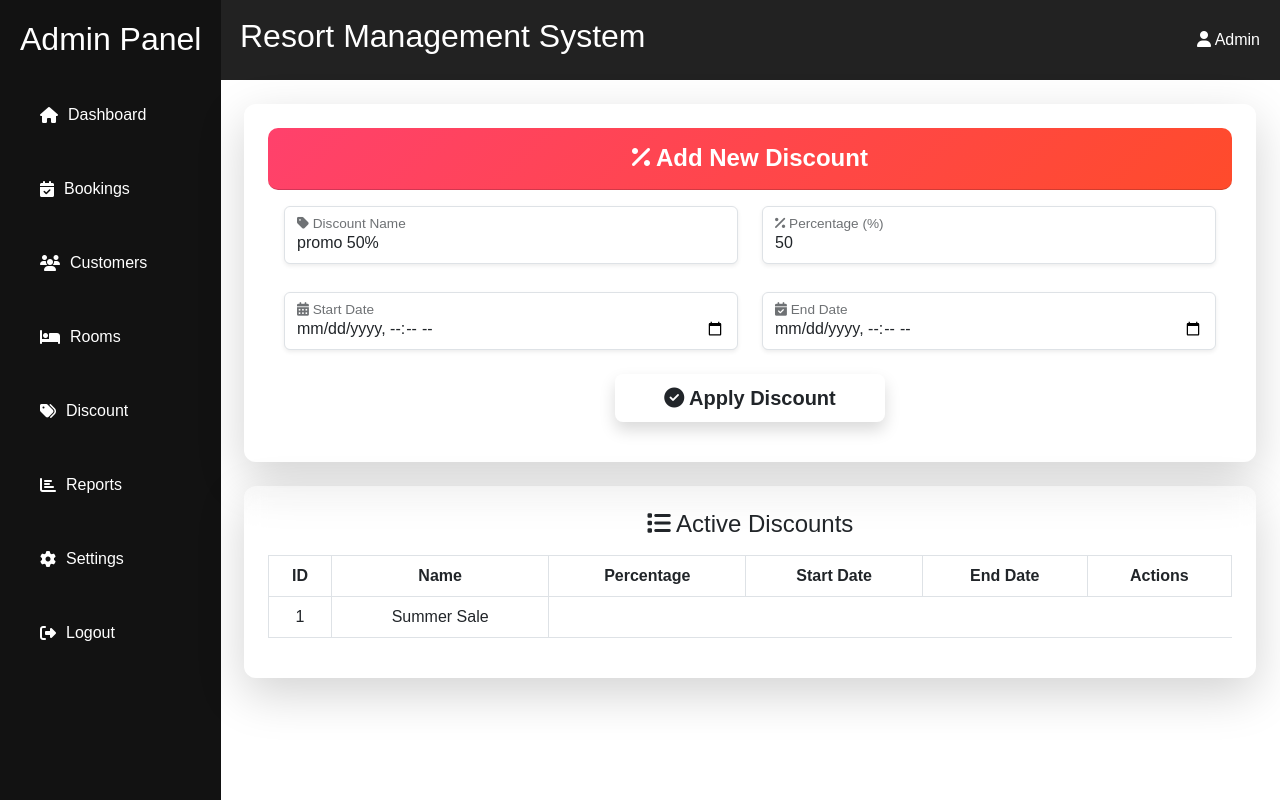
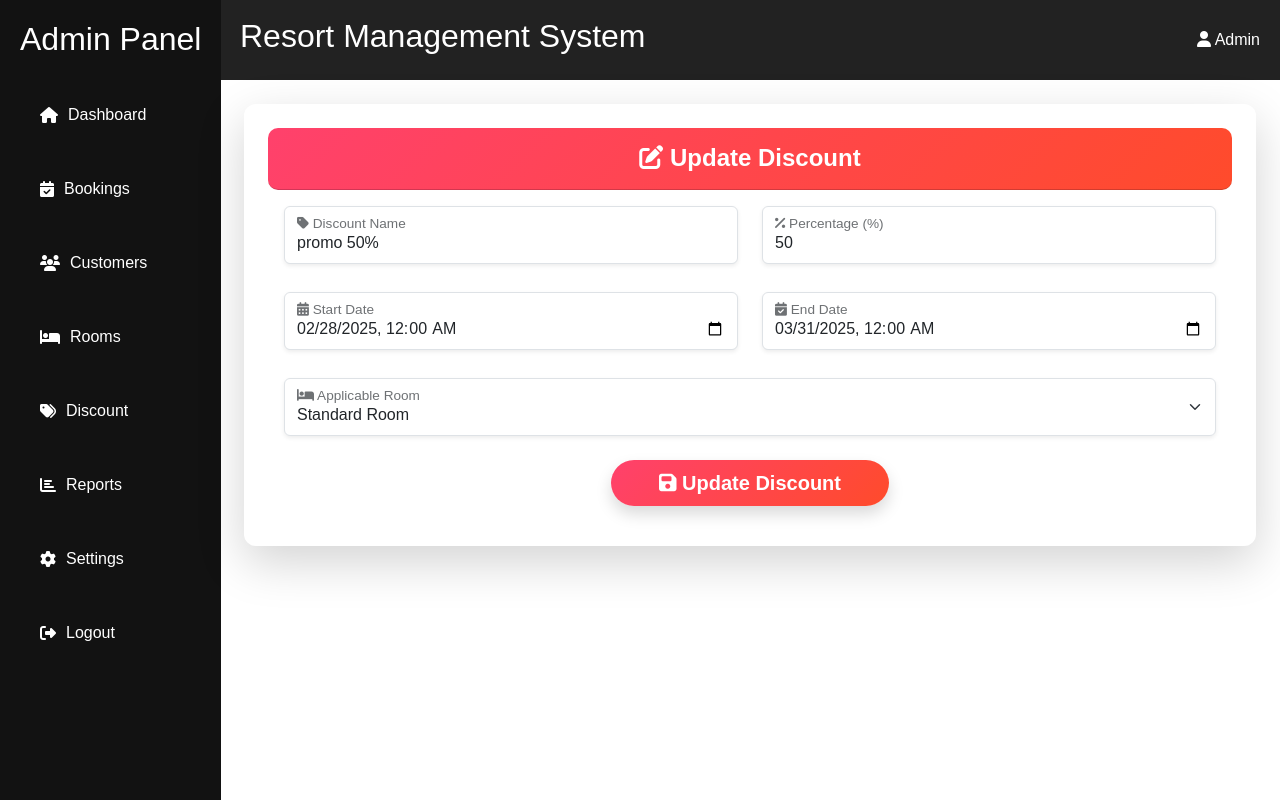
Before and after one commit to tolits20/resort-ms, a PHP site: page /admin/discount/edit.php?id=1 in a window 1280 px wide. Run offline with PHP 8.4, Linux system fonts and the light colour scheme; data comes from the database, SQL or seed files in the repository.

Commit message:
discount update

```diff
--- a/admin/discount/edit.php
+++ b/admin/discount/edit.php
@@ -3,79 +3,95 @@ include ('../includes/template.html');
 include('../../resources/database/config.php');
 include("../includes/system_update.php");
 
-$sql="SELECT * FROM discount WHERE discount_id= {$_GET['id']}";
-$result=mysqli_query($conn,$sql);
-$row=mysqli_fetch_assoc($result);
+$discount_id = $_GET['id'];
+
+
+$sql = "SELECT * FROM discount WHERE discount_id = ?";
+$stmt = mysqli_prepare($conn, $sql);
+mysqli_stmt_bind_param($stmt, "i", $discount_id);
+mysqli_stmt_execute($stmt);
+$result = mysqli_stmt_get_result($stmt);
+$row = mysqli_fetch_assoc($result);
+
+
+
 
 ?>
 
-
 <div class="content p-4">
-    <!-- Discount Form -->
     <div class="card border-0 shadow-lg p-4" style="background: rgba(255, 255, 255, 0.1); backdrop-filter: blur(10px); border-radius: 12px;">
         <div class="card-header text-white text-center p-3" style="background: linear-gradient(135deg, #ff416c, #ff4b2b); border-radius: 10px;">
-            <h4 class="mb-0 fw-bold"><i class="fas fa-percentage"></i> Add New Discount</h4>
+            <h4 class="mb-0 fw-bold"><i class="fas fa-edit"></i> Update Discount</h4>
         </div>
         <div class="card-body">
-            <form>
+            <form action="update.php" method="POST">
                 <div class="row g-4">
-                    <!-- Discount Name -->
                     <div class="col-md-6">
                         <div class="form-floating">
-                            <input type="text" class="form-control shadow-sm" id="discount_name" placeholder="Discount Name" value="<?php echo $row['discount_name'] ?>">
-                            <label for="discount_name"><i class="fas fa-tag"></i> Discount Name</label>
+                            <input type="text" class="form-control shadow-sm" name="discount_name" value="<?= htmlspecialchars($row['discount_name']) ?>" required>
+                            <label><i class="fas fa-tag"></i> Discount Name</label>
                         </div>
                     </div>
-                    <!-- Discount Percentage -->
                     <div class="col-md-6">
                         <div class="form-floating">
-                            <input type="number" class="form-control shadow-sm" id="percentage" min="1" max="100" placeholder="0-100" value="<?php echo $row['discount_percentage'] ?>">
-                            <label for="percentage"><i class="fas fa-percent"></i> Percentage (%)</label>
+                            <input type="number" class="form-control shadow-sm" name="percentage" min="1" max="100" value="<?= $row['discount_percentage'] ?>" required>
+                            <label><i class="fas fa-percent"></i> Percentage (%)</label>
                         </div>
                     </div>
                 </div>
 
                 <div class="row g-4 mt-1">
-                    <!-- Start Date -->
                     <div class="col-md-6">
                         <div class="form-floating">
-                            <input type="datetime-local" class="form-control shadow-sm" id="start_date" value="<?php echo $row['discount_start'] ?>">
-                            <label for="start_date"><i class="fas fa-calendar-alt"></i> Start Date</label>
+                            <input type="datetime-local" class="form-control shadow-sm" name="start_date"
+                                   value="<?= date('Y-m-d\TH:i', strtotime($row['discount_start'])) ?>" required>
+                            <label><i class="fas fa-calendar-alt"></i> Start Date</label>
                         </div>
                     </div>
-                    <!-- End Date -->
                     <div class="col-md-6">
                         <div class="form-floating">
-                            <input type="datetime-local" class="form-control shadow-sm" id="end_date" value="<?php echo $row['discount_end'] ?>">
-                            <label for="end_date"><i class="fas fa-calendar-check" ></i> End Date</label>
+                            <input type="datetime-local" class="form-control shadow-sm" name="end_date"
+                                   value="<?= date('Y-m-d\TH:i', strtotime($row['discount_end'])) ?>" required>
+                            <label><i class="fas fa-calendar-check"></i> End Date</label>
+                        </div>
+                    </div>
+                </div>
+
+                <!-- Applicable Room Dropdown -->
+                <div class="row g-4 mt-1">
+                    <div class="col-md-12">
+                        <div class="form-floating">
+                            <select class="form-select shadow-sm" name="applicable_room" required>
+                                <option value="standard" <?= ($row['applicable_room'] == 'standard') ? 'selected' : '' ?>>Standard Room</option>
+                                <option value="deluxe" <?= ($row['applicable_room'] == 'deluxe') ? 'selected' : '' ?>>Deluxe Room</option>
+                                <option value="suite" <?= ($row['applicable_room'] == 'suite') ? 'selected' : '' ?>>Suite</option>
+                            </select>
+                            <label><i class="fas fa-bed"></i> Applicable Room</label>
                         </div>
                     </div>
                 </div>
 
                 <div class="text-center mt-4">
-                    <button type="submit" class="btn btn-lg btn-gradient shadow fw-bold px-5 py-2">
-                        <i class="fas fa-check-circle"></i> Apply Discount
+                    <button type="submit" name="update" class="btn btn-lg btn-gradient shadow fw-bold px-5 py-2" value="<?php echo $discount_id ?>">
+                        <i class="fas fa-save"></i> Update Discount
                     </button>
                 </div>
             </form>
         </div>
     </div>
+</div>
 
-    <!-- Discount Table -->
-    <div class="card border-0 shadow-lg p-4 mt-4" style="background: rgba(255, 255, 255, 0.1); backdrop-filter: blur(10px); border-radius: 12px;">
-        <h4 class="text-center mb-3"><i class="fas fa-list"></i> Active Discounts</h4>
-        <table class="table table-bordered text-center">
-            <thead>
-                <tr>
-                    <th>ID</th>
-                    <th>Name</th>
-                    <th>Percentage</th>
-                    <th>Start Date</th>
-                    <th>End Date</th>
-                    <th>Actions</th>
-                </tr>
-            </thead>
-            <tbody>
-                <tr>
-                    <td>1</td>
-                    <td>Summer Sale</td>
+<style>
+.btn-gradient {
+    background: linear-gradient(135deg, #ff416c, #ff4b2b);
+    color: white;
+    border: none;
+    transition: 0.3s;
+    border-radius: 50px;
+}
+
+.btn-gradient:hover {
+    background: linear-gradient(135deg, #ff4b2b, #ff416c);
+    transform: scale(1.05);
+}
+</style>
--- a/admin/discount/store.php
+++ b/admin/discount/store.php
@@ -16,7 +16,7 @@ if(isset($_POST['create'])){
         $sql="INSERT INTO discount (discount_name,discount_percentage,discount_start,discount_end,discount_status,applicable_room )
             VALUES(?,?,?,?,'active',?)";
             $stmt=mysqli_prepare($conn,$sql);
-            mysqli_stmt_bind_param($stmt,"sidds",$name,$percentage,$start,$end,$type);
+            mysqli_stmt_bind_param($stmt,"sisss",$name,$percentage,$start,$end,$type);
             mysqli_stmt_execute($stmt);
 
             if(mysqli_stmt_affected_rows($stmt)){
```
Also changed, not shown: admin/discount/update.php (+38 -0 lines).
